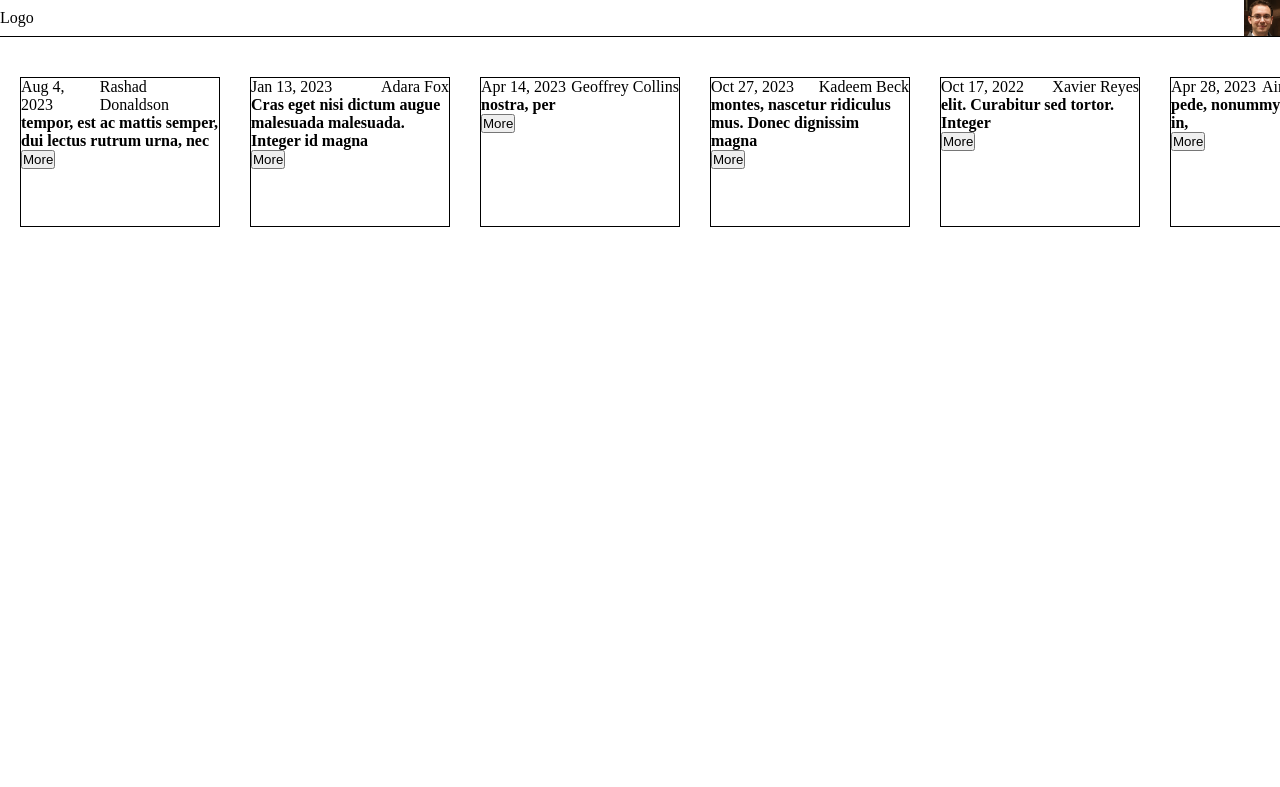
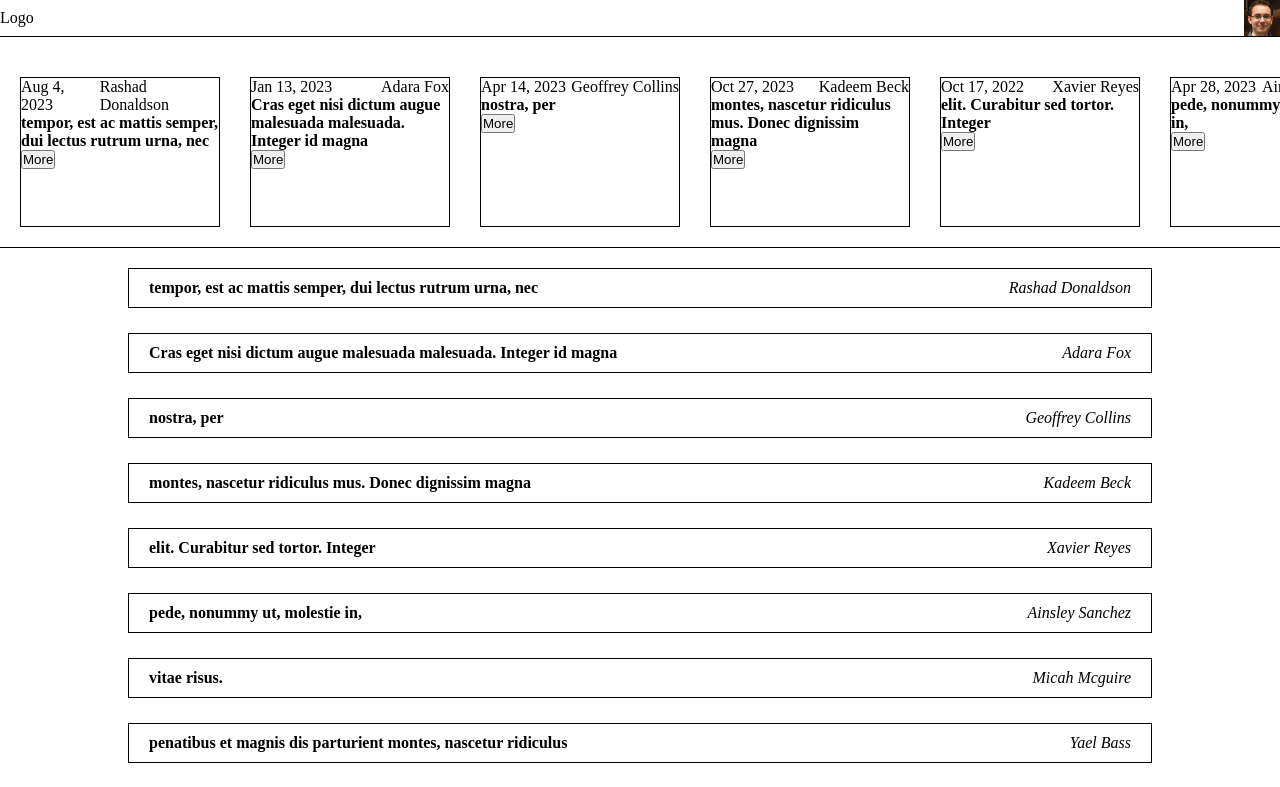
Before and after one commit to brvjeo/Book, a React (Create React App) app: page / in a window 1280 px wide. Shown: the top 787 px of the page. Built offline with nearby package versions, Linux system fonts and the light colour scheme; the HTML template or start-up script is replaced by a standard one.

Commit message:
dev: new features

```diff
--- a/src/App.tsx
+++ b/src/App.tsx
@@ -3,6 +3,10 @@ import {Layout} from './components/Layout/Layout';
 import {Header} from './components/Header/Header';
 import {Footer} from './components/Footer/Footer';
 import {Swiper} from './components/Swiper/Swiper';
+import {Workspace} from './components/Workspace/Workspace';
+import {Articles} from './components/Articles/Articles';
+import {data} from './mock/mock';
+import {ArticleStripe} from './components/ArticleStripe/ArticleStripe';
 
 export const App: React.FC = () : React.ReactElement | null => {
     return (
@@ -11,6 +15,13 @@ export const App: React.FC = () : React.ReactElement | null => {
             footer={<Footer/>}
         >
             <Swiper/>
+            <Workspace>
+                <Articles>
+                    {
+                        data.map(article => <ArticleStripe key={article.user.id} article={article}/>)
+                    }
+                </Articles>
+            </Workspace>
         </Layout>
     );
 };
--- /dev/null
+++ b/src/components/ArticleStripe/ArticleStripe.module.scss
@@ -0,0 +1,21 @@
+@use '../../styles/mixins';
+
+.stripe{
+  @include mixins.flexible(space-between  );
+  border: 1px solid black;
+  padding: 10px 20px;
+  margin-bottom: 25px;
+}
+
+.stripe:last-child{
+  margin-bottom: 0;
+}
+
+
+.title{
+  font-weight: bold;
+}
+
+.user{
+  font-style: italic;
+}
--- /dev/null
+++ b/src/components/ArticleStripe/ArticleStripe.tsx
@@ -0,0 +1,16 @@
+import styles from './ArticleStripe.module.scss';
+import React from 'react';
+import {IArticle} from '../../types';
+
+type Props = {
+    article: IArticle
+};
+
+export const ArticleStripe: React.FC<Props> = ({article}) : React.ReactElement | null => {
+    return (
+        <div className={styles.stripe}>
+            <span className={styles.title}>{article.title}</span>
+            <span className={styles.user}>{article.user.name + ' ' + article.user.surname}</span>
+        </div>
+    );
+};
--- /dev/null
+++ b/src/components/Articles/Articles.module.scss
@@ -0,0 +1,7 @@
+.articles{
+  display:flex;
+  flex-direction: column;
+  align-items: stretch;
+  max-width: 80%;
+  margin: auto;
+}
--- /dev/null
+++ b/src/components/Articles/Articles.tsx
@@ -0,0 +1,14 @@
+import styles from './Articles.module.scss';
+import React from 'react';
+
+type Props = {
+    children: React.ReactNode
+};
+
+export const Articles: React.FC<Props> = ({children}): React.ReactElement | null => {
+    return (
+        <div className={styles.articles}>
+            {children}
+        </div>
+    );
+};
--- a/src/components/Swiper/Swiper.module.scss
+++ b/src/components/Swiper/Swiper.module.scss
@@ -6,6 +6,8 @@
   align-items: center;
   overflow-x: scroll;
   overflow-y: hidden;
+  border-bottom: 1px solid black;
+  margin-bottom: 20px;
 }
 
 .card{
--- /dev/null
+++ b/src/components/Workspace/Workspace.tsx
@@ -0,0 +1,14 @@
+import styles from './Workspace.module.scss';
+import React from 'react';
+
+type Props = {
+    children: React.ReactNode
+}
+
+export const Workspace: React.FC<Props> = ({children}) : React.ReactElement | null => {
+    return (
+        <div className={styles.workspace}>
+            {children}
+        </div>
+    );
+}
```
Also changed, not shown: src/components/Workspace/Workspace.module.scss (added).
